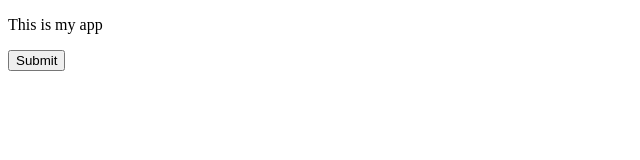
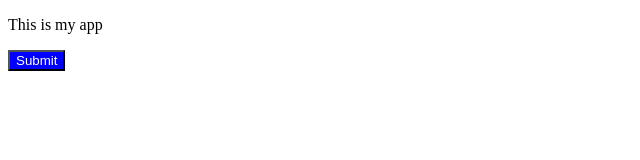
Before and after one commit to NgKien94/GitReview, a plain HTML site: page index.html in a window 1280 px wide. Shown: the whole page, without its empty margins (0-640 px from the left). Drawn offline with Linux system fonts and the light colour scheme.

Commit message:
add file html after modified

```diff
--- a/index.html
+++ b/index.html
@@ -3,6 +3,8 @@
 <head>
     <meta charset="UTF-8">
     <meta name="viewport" content="width=device-width, initial-scale=1.0">
+    <link rel="stylesheet" href="style.css">
+    <link rel="stylesheet" href="index2.css">
     <title>Document</title>
 </head>
 <body>
```
